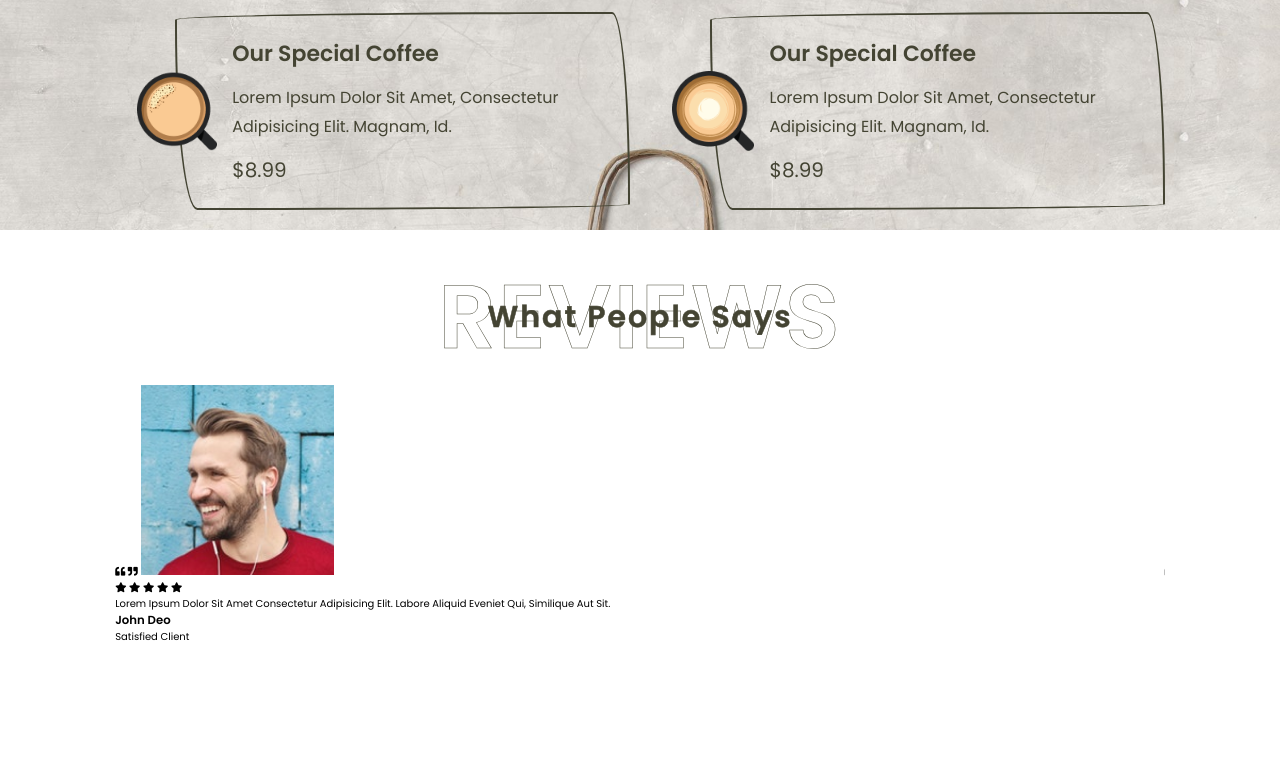
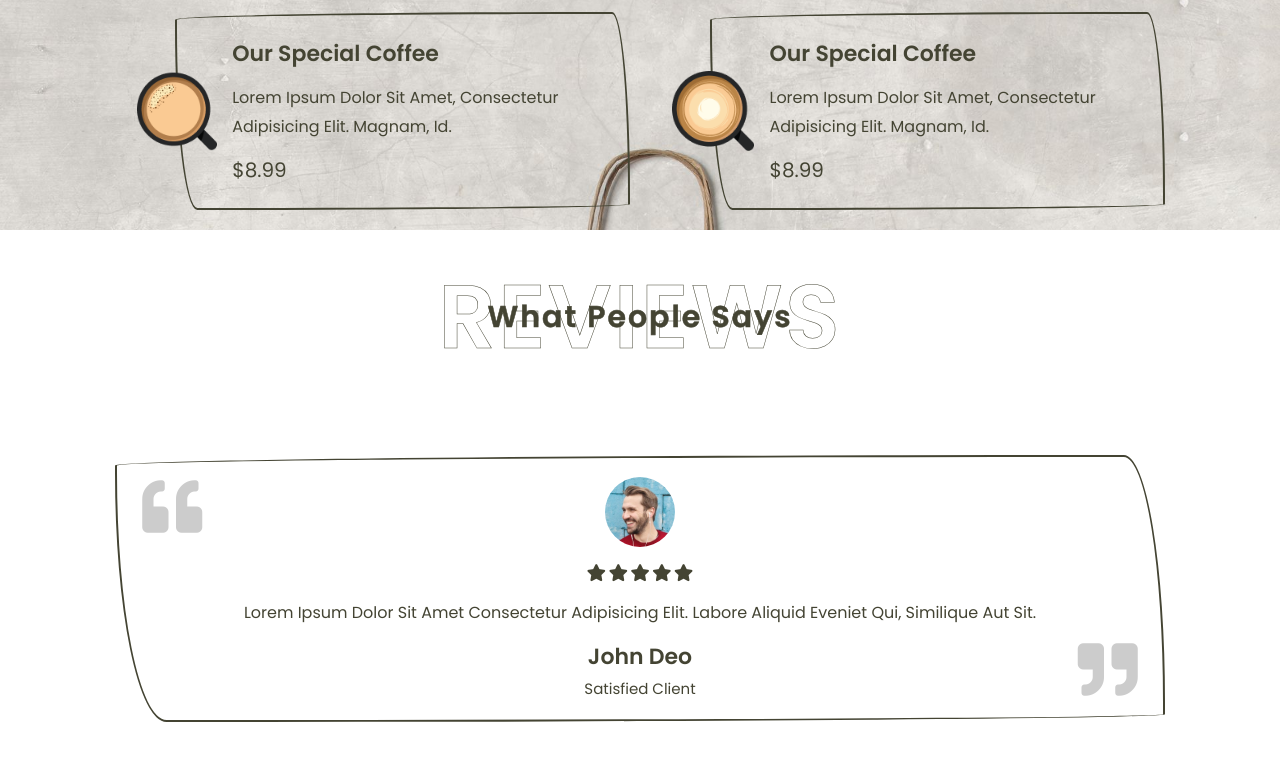
Before and after one commit to nayaksneha07482/Html-CSS-JS-Responsive-websites-, a plain HTML site: page Hot-Coffee/index.html in a window 1280 px wide. Shown: the part 1947-2707 px from the top of the page. Before the commit the page ends 2613 px from the top, so only its background shows below. Drawn offline with nearby package versions, Linux system fonts and the light colour scheme.

Commit message:
review css section done

```diff
--- a/Hot-Coffee/style.css
+++ b/Hot-Coffee/style.css
@@ -290,3 +290,76 @@ section{
     color:var(--main-color);
     line-height: 1.8;
 }
+
+/* review part */
+
+.review .review-slider{
+    padding:7rem 0;
+}
+
+.review .review-slider .box{
+    border:var(--border);
+    border-radius: var(--border-radius);
+    text-align: center;
+    position: relative;
+    z-index: 0;
+    padding:2rem;
+}
+
+.review .review-slider .box .fa-quote-left{
+    position: absolute;
+    top:2rem; left: 2.5rem;
+    font-size: 6rem;
+    color:#ccc;
+    z-index: -1;
+}
+
+.review .review-slider .box .fa-quote-right{
+    position: absolute;
+    bottom:2rem; right: 2.5rem;
+    font-size: 6rem;
+    color:#ccc;
+    z-index: -1;
+}
+
+.review .review-slider .box:hover .fa-quote-left{
+    top:-6.5rem;
+}
+
+.review .review-slider .box:hover .fa-quote-right{
+    bottom:-6.5rem;
+}
+
+.review .review-slider .box img{
+    height:7rem;
+    width:7rem;
+    border-radius: 50%;
+    margin-bottom: .7rem;
+}
+
+.review .review-slider .box .stars{
+    padding:.5rem 0;
+}
+
+.review .review-slider .box .stars i{
+    font-size: 1.7rem;
+    color:var(--main-color);
+}
+
+.review .review-slider .box p{
+    font-size: 1.6rem;
+    color:var(--main-color);
+    padding:1rem 0;
+    line-height: 1.8;
+}
+
+.review .review-slider .box h3{
+    font-size: 2.2rem;
+    color:var(--main-color);
+    line-height: 1.8;
+}
+
+.review .review-slider .box span{
+    font-size: 1.5rem;
+    color:var(--main-color);
+}
```
